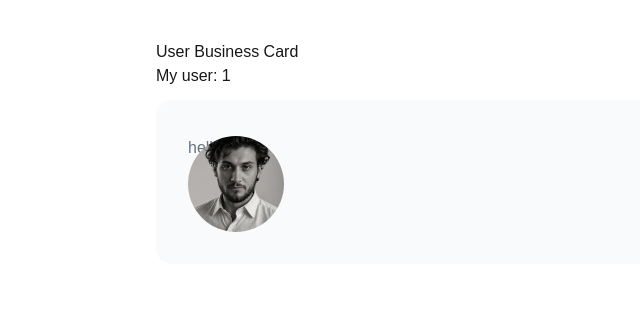
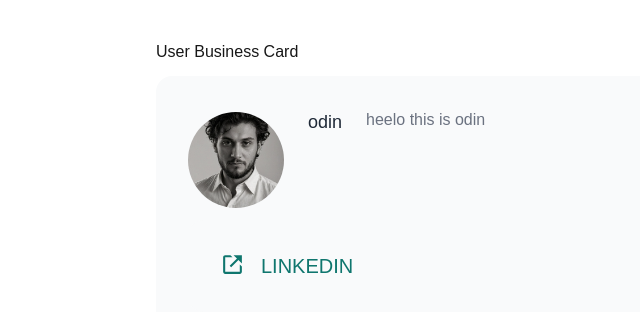
Before and after one commit to odinous95/dapp-connectify, a Next.js app: page /users-cards/1 in a window 1280 px wide. Shown: the top 312 px of the page, without its empty margins (164-804 px from the left). Built offline with nearby package versions, Linux system fonts and the light colour scheme.

Commit message:
setting up simple components for business card | profile-image | profile-bio | profile social link

```diff
--- a/package.json
+++ b/package.json
@@ -9,6 +9,7 @@
     "lint": "next lint"
   },
   "dependencies": {
+    "@heroicons/react": "^2.2.0",
     "@hookform/resolvers": "^3.9.1",
     "@types/bcrypt": "^5.0.2",
     "@vercel/postgres": "^0.10.0",
--- a/src/app/users-cards/[userid]/page.tsx
+++ b/src/app/users-cards/[userid]/page.tsx
@@ -1,4 +1,4 @@
-import { UserCard } from "@/features/card/ui";
+import { ProfileCard } from "@/features/card/ui";
 import { Page } from "@/ui/pages";
 
 export default async function UserPage({
@@ -10,8 +10,7 @@ export default async function UserPage({
 
   return (
     <Page title={"User Business Card"}>
-      My user: {userid}
-      <UserCard />
+      <ProfileCard />
     </Page>
   );
 }
--- a/src/features/card/types.ts
+++ b/src/features/card/types.ts
@@ -3,3 +3,8 @@ export type USER = {
   password: string;
   email: string;
 };
+
+export type SOCIAL_LINK = {
+  title: string;
+  href: string;
+};
--- a/src/features/card/ui/card.tsx
+++ b/src/features/card/ui/card.tsx
@@ -1,24 +1,24 @@
 import Image from "next/image";
-import { USER } from "../types";
+import { ProfileSociallink, ProfileImage, ProfileBio } from ".";
 
-export async function UserCard() {
+export async function ProfileCard() {
   return (
     <div className="px-8 py-8 mt-3 text-gray-500 rounded-2xl bg-gray-50 dark:bg-gray-900 dark:text-gray-400">
       <div className="flex flex-wrap items-start sm:space-x-6 sm:flex-nowrap">
-        <div className="relative flex-shrink-0 w-24 h-24 mt-1 ">
-          <Image
-            src={"/odin.png"}
-            // loader={}
-            // blurDataURL={}
-            objectFit="cover"
-            alt={"user name"}
-            // placeholder="blur"
-            layout="fill"
-            className="rounded-full"
-          />
-          helleo
-        </div>
+        <ProfileImage />
+        <ProfileBio
+          profile={{
+            name: "odin",
+            bio: "heelo this is odin",
+          }}
+        />
       </div>
+      <ProfileSociallink
+        sociallink={{
+          title: "Linkedin",
+          href: "/",
+        }}
+      />
     </div>
   );
 }
--- a/src/features/card/ui/index.ts
+++ b/src/features/card/ui/index.ts
@@ -1 +1,4 @@
 export * from "./card";
+export * from "./social-link";
+export * from "./profile-image";
+export * from "./profile-bio";
--- /dev/null
+++ b/src/features/card/ui/profile-bio.tsx
@@ -0,0 +1,19 @@
+type Props = {
+  profile: {
+    name: string;
+    bio: string;
+  };
+};
+
+export async function ProfileBio({ profile }: Props) {
+  return (
+    <>
+      <div className="mb-3">
+        <h4 className="text-lg font-medium text-gray-800 dark:text-gray-300">
+          {profile.name}
+        </h4>
+      </div>
+      <div>{profile.bio}</div>
+    </>
+  );
+}
--- /dev/null
+++ b/src/features/card/ui/profile-image.tsx
@@ -0,0 +1,18 @@
+import Image from "next/image";
+
+export async function ProfileImage() {
+  return (
+    <div className="relative flex-shrink-0 w-24 h-24 mt-1 ">
+      <Image
+        src={"/odin.png"}
+        // loader={}
+        // blurDataURL={}
+        objectFit="cover"
+        alt={"Profile name"}
+        // placeholder="blur"
+        layout="fill"
+        className="rounded-full"
+      />
+    </div>
+  );
+}
--- /dev/null
+++ b/src/features/card/ui/social-link.tsx
@@ -0,0 +1,22 @@
+import Link from "next/link";
+import { BiLinkExternal } from "react-icons/bi";
+import { SOCIAL_LINK } from "../types";
+
+type Props = {
+  sociallink: SOCIAL_LINK;
+};
+
+export function ProfileSociallink({ sociallink }: Props) {
+  return (
+    <>
+      <Link href={sociallink.href}>
+        <div className="px-8 py-8 mt-3 text-gray-500 rounded-2xl bg-gray-50 dark:bg-gray-900 dark:text-gray-400">
+          <div className="flex flex-wrap items-start sm:space-x-6 sm:flex-nowrap text-teal-700 text-xl hover:text-gray-500">
+            <BiLinkExternal size={25} className="mr-4" />
+            {sociallink.title.toUpperCase()}
+          </div>
+        </div>
+      </Link>
+    </>
+  );
+}
```
Also changed, not shown: 1 other file (tests, documents, lock files or other folders).
